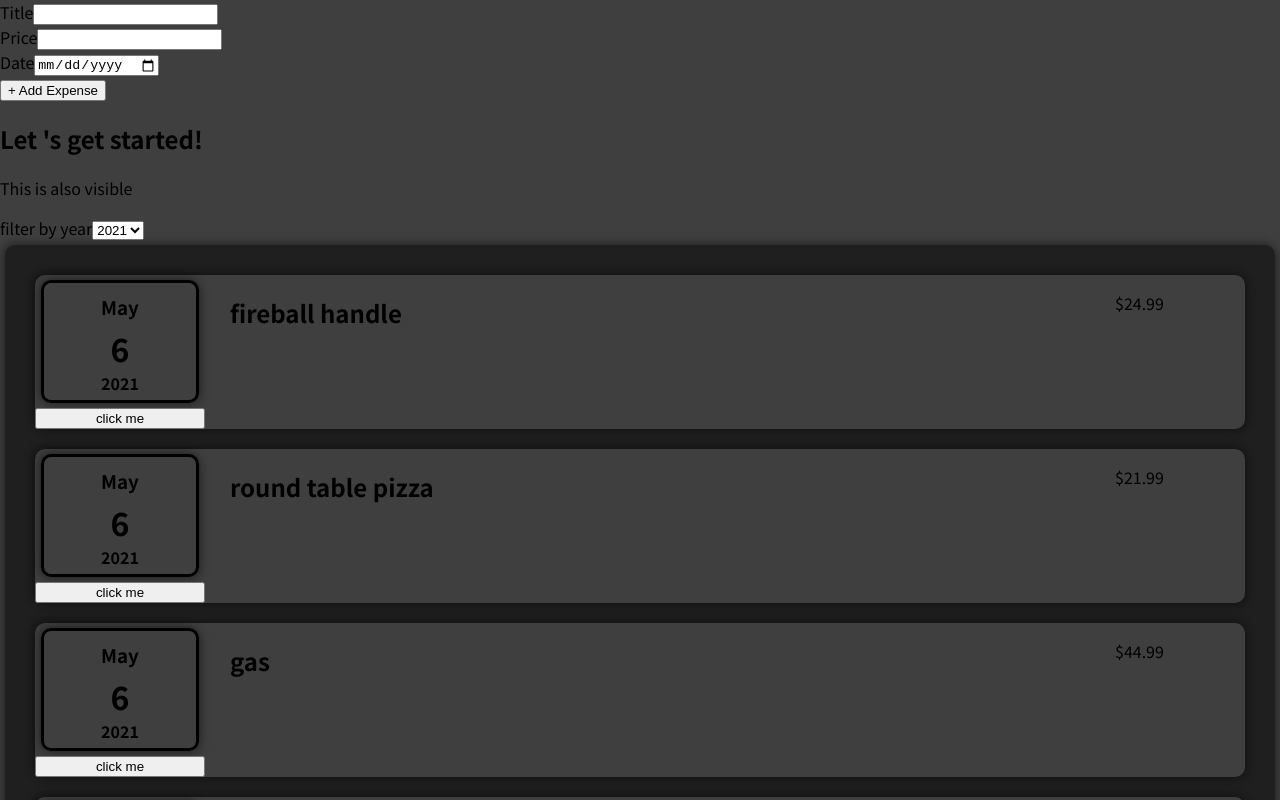
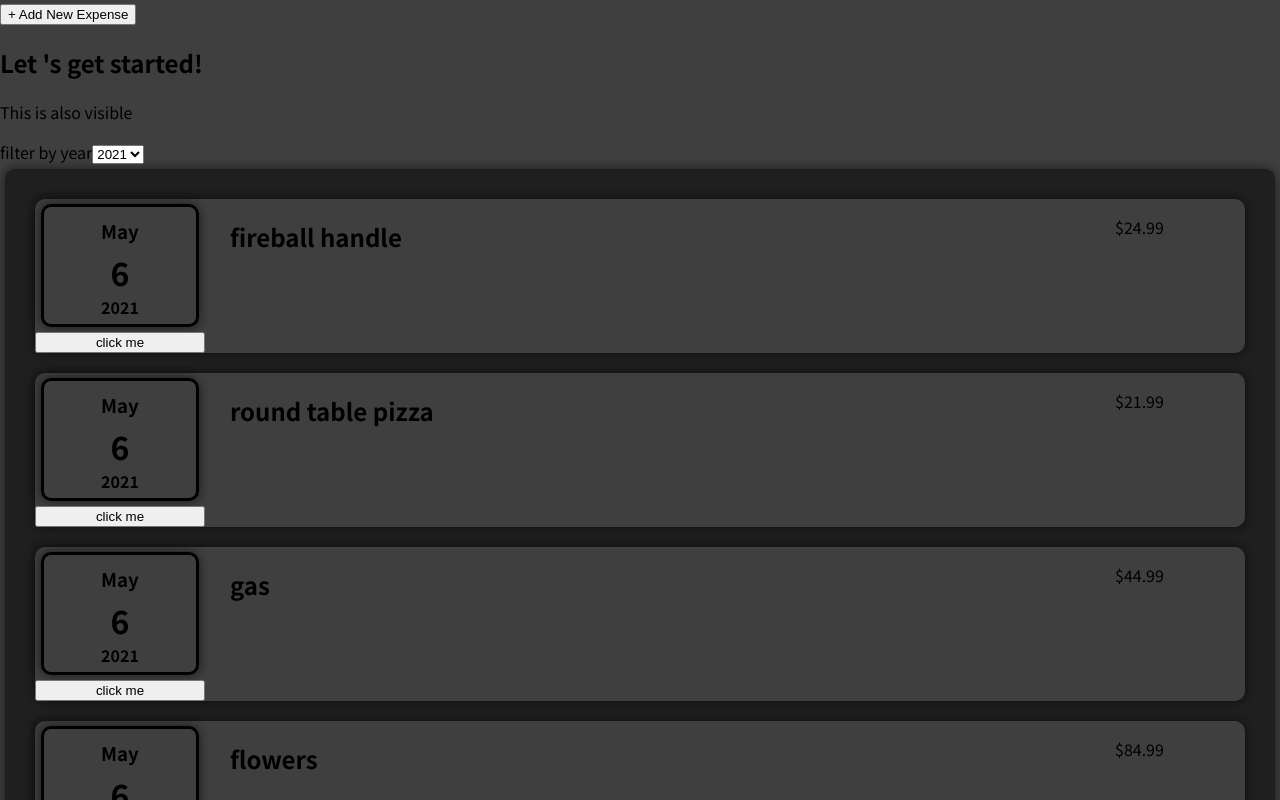
Before and after one commit to andy805/React, a React (Create React App) app in the folder tracker-app/: page / in a window 1280 px wide. Shown: the top 800 px of the page. Built offline with nearby package versions, Linux system fonts and the light colour scheme.

Commit message:
add conditional content. add button to show form. add cancel button to hide form

```diff
--- a/tracker-app/src/components/InputExpense/ExpenseInput.js
+++ b/tracker-app/src/components/InputExpense/ExpenseInput.js
@@ -35,6 +35,19 @@ const ExpenseInput = (props) => {
     props.onExpenseInputSubmit(expenseData);
   };
 
+  const cancelHandler = (event) => {
+    setEnteredDate("");
+    setEnteredPrice("");
+    setEnteredTitle("");
+
+    props.onToggleFormHandler();
+  }
+
+  if(props.state === 0) {
+    return (<button onClick={props.onToggleFormHandler}>+ Add New Expense</button>)
+  }
+  else {
+
     return (
       <form onSubmit={submitHandler}>
         <div>
@@ -52,10 +65,13 @@ const ExpenseInput = (props) => {
           </div>
         </div>
         <div>
+          <button onClick={cancelHandler}>Cancel</button>
           <button type="submit">+ Add Expense</button>
         </div>
       </form>
     )
+
+  }
 }
 
 
--- a/tracker-app/src/components/InputExpense/NewExpense.js
+++ b/tracker-app/src/components/InputExpense/NewExpense.js
@@ -1,9 +1,9 @@
-
+import React, {useState} from 'react'
 import ExpenseInput from './ExpenseInput'
 import './NewExpense.css';
 
 const NewExpense = (props) => {
-
+  const [initState, setInitState] = useState(0);
   const expenseInputSubmitHandler = (expenseData) => {
     const ExpenseLineItem = {
       ...expenseData,
@@ -13,9 +13,26 @@ const NewExpense = (props) => {
     props.onNewExpense(ExpenseLineItem);
   };
 
+  const stateHandler = () => {
+    setInitState(prevState => {
+      if(prevState === 0)
+      {
+        return 1;
+      }
+      else
+      {
+        return 0;
+      }
+    });
+
+  }
+
+
+
+
   return (
     <div>
-      <ExpenseInput onExpenseInputSubmit={expenseInputSubmitHandler}/>
+      <ExpenseInput onExpenseInputSubmit={expenseInputSubmitHandler} onToggleFormHandler={stateHandler} state={initState}/>
     </div>
   )
 }
```
Lines whose indentation alone changed are shown as unchanged.
